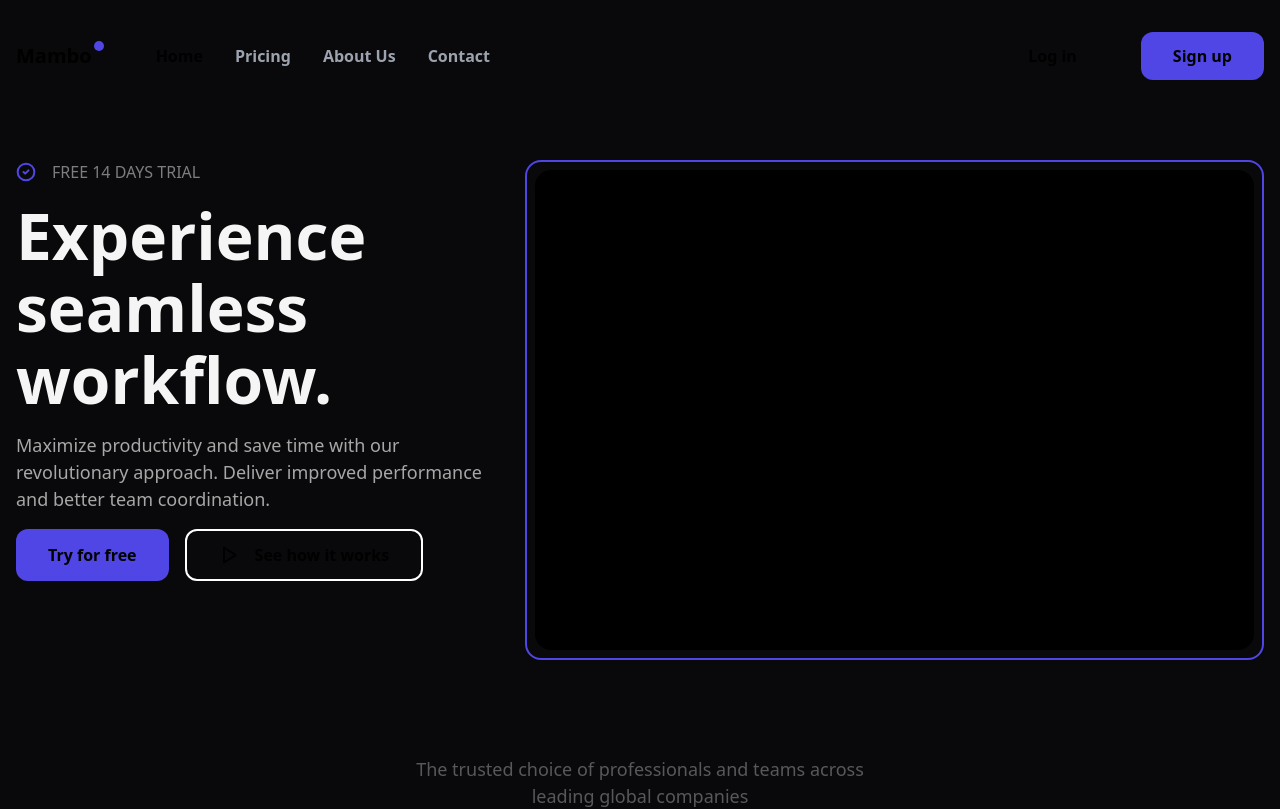
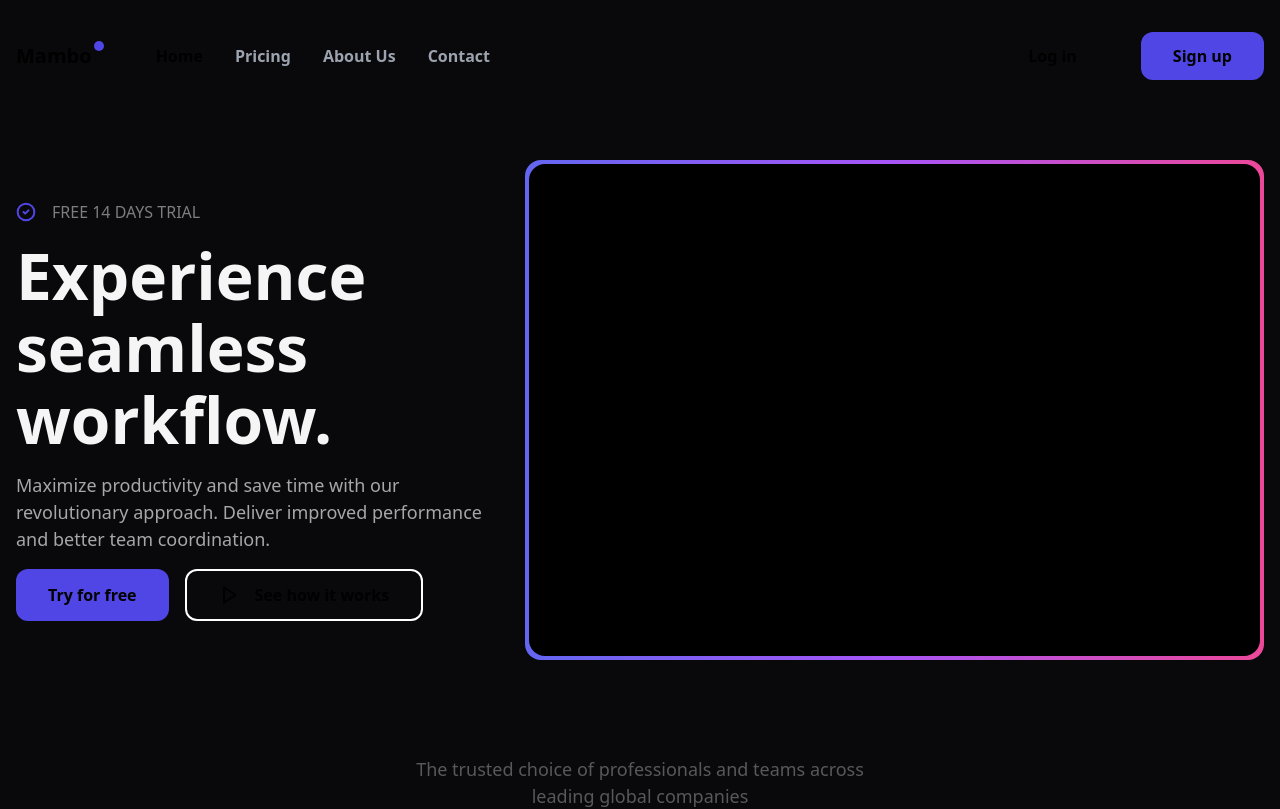
Before and after one commit to wickeddd3/mambo, a Next.js app: page / in a window 1280 px wide. Shown: the top 809 px of the page. Built offline with nearby package versions, Linux system fonts and the light colour scheme.

Commit message:
add: gradient background

```diff
--- a/src/components/SectionHero.tsx
+++ b/src/components/SectionHero.tsx
@@ -2,9 +2,9 @@ import { CircleCheck, PlayIcon } from "lucide-react";
 
 export default function SectionHero() {
   return (
-    <section className="m-auto flex h-full max-w-7xl flex-wrap gap-10 px-4 py-8 md:py-12 lg:flex-nowrap lg:gap-4">
-      <div className="w-ful h-full lg:w-2/5">
-        <div className="flex h-full w-full flex-col justify-center gap-4">
+    <section className="m-auto flex h-full max-w-7xl flex-wrap items-center gap-10 px-4 py-8 md:py-12 lg:flex-nowrap lg:gap-4">
+      <div className="h-full w-full lg:w-2/5">
+        <div className="flex h-full w-full flex-col gap-4">
           <div className="flex items-center gap-4">
             <CircleCheck size={20} absoluteStrokeWidth={true} color="#5046e6" />
             <h6 className="text-sm uppercase text-[#7d7d7f] md:text-md">
@@ -32,7 +32,7 @@ export default function SectionHero() {
         </div>
       </div>
       <div className="h-full w-full lg:w-3/5">
-        <div className="h-[360px] w-full rounded-2xl border-2 border-indigo-600 p-2 md:h-[500px]">
+        <div className="h-[360px] w-full rounded-2xl bg-gradient-to-r from-indigo-500 via-purple-500 to-pink-500 p-1 md:h-[500px]">
           <div className="h-full w-full rounded-2xl bg-black"></div>
         </div>
       </div>
```
